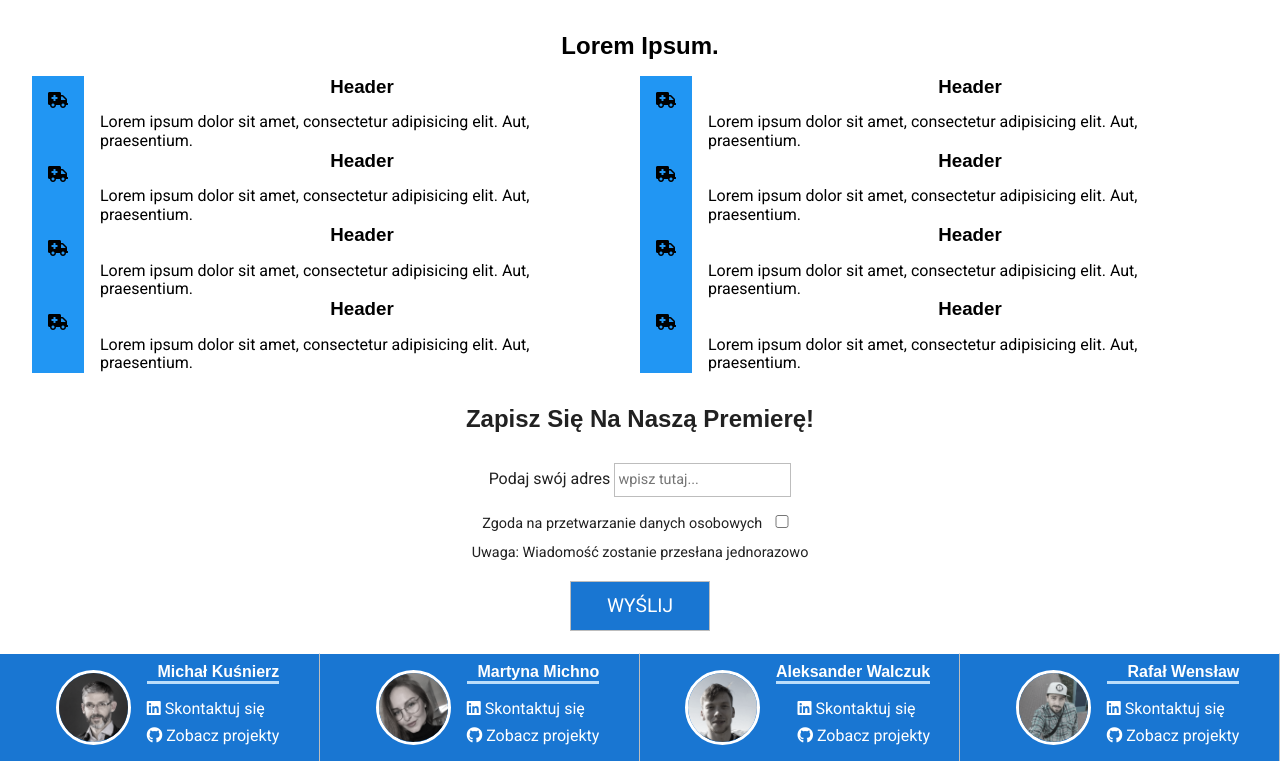
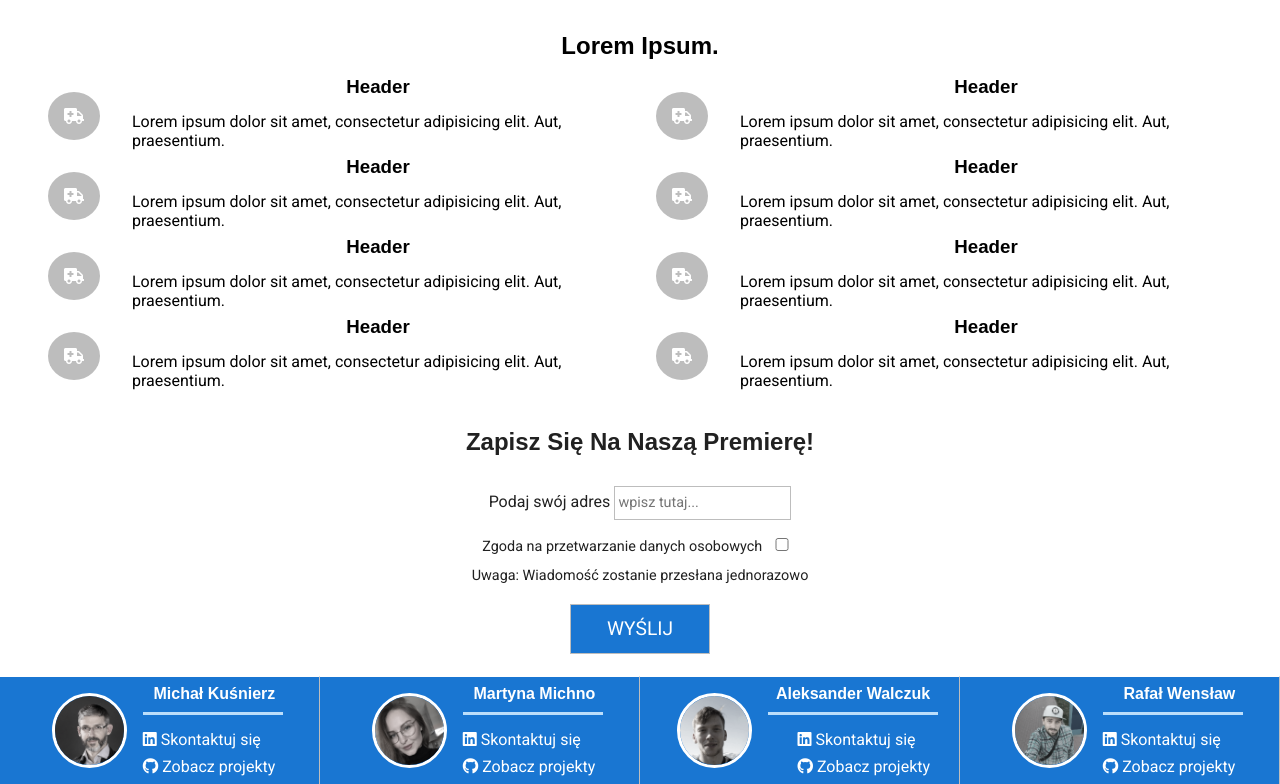
Before and after one commit to infoshareacademy/jfdd13-dreamteam, a plain HTML site: page index.html in a window 1280 px wide. Shown: the part 800-1584 px from the top of the page. Before the commit the page ends 1561 px from the top, so only its background shows below. Drawn offline with nearby package versions, Linux system fonts and the light colour scheme; a web font is replaced by a local one.

Commit message:
round icon bg in functions section, styles from card__info-item are now being applied to card__info-name

```diff
--- a/css/elements.sass
+++ b/css/elements.sass
@@ -10,6 +10,8 @@
     margin: 1rem 0
   &__h3
     margin: 0 0 1rem
+  &__h4
+//footer - authors names
 .btn
   max-width: 240px
   width: 140px
--- a/css/footer.sass
+++ b/css/footer.sass
@@ -30,12 +30,12 @@
       align-items: center
       justify-content: space-around
       //width: 100%
-    &-item
-      padding: 0 0 .5rem
-      align-self: flex-end
-      text-decoration: none
-      color: $primary-color-text
-      cursor: pointer
+    //&-item
+    //  padding: 0 0 .5rem
+    //  align-self: flex-end
+    //  text-decoration: none
+    //  color: $primary-color-text
+    //  cursor: pointer
     //vertical-align: text-top
     &:visited
       color: #fff
@@ -44,17 +44,24 @@
       border-bottom: 3px solid $primary-color-light
       text-align: right
       width: 100%
+      padding: 0 .5rem .5rem
+      text-decoration: none
+      color: $primary-color-text
     &-links
       align-self: flex-end
     &__link
       &-icon > i
         font-size: 1.5rem
-  &__link-item
-    text-decoration: none
-    color: #fff
-    &:visited
+  &__link
+    &-container
+      &:last-child
+        padding: .5rem .5rem 0 0
+    &-item
       text-decoration: none
       color: #fff
+      &:visited
+        text-decoration: none
+        color: #fff
 
 
 @media all and (min-width: 1366px)
@@ -63,13 +70,7 @@
     &__img
       &-container
         padding: 1rem
-      &-item
-        //max-width: 100%
-      //line deleted smaller imgs in footer are better
     &__info
-      &-item
-        align-self: flex-start
-      //  this align self is being overwritten by following class
       &-name
         font-size: 1.5rem
         padding: 1rem 0
@@ -81,8 +82,6 @@
         align-self: flex-end
         text-decoration: none
         color: $primary-color-text
-        cursor: pointer
-        //vertical-align: text-top
         &:visited
           color: #fff
 @media all and  (max-width: 1000px)
--- a/css/functions.sass
+++ b/css/functions.sass
@@ -12,7 +12,17 @@
       flex-direction: row
   &__icon
     padding: 1rem
-    background: $primary-color
+    display: flex
+    justify-content: center
+    align-items: center
+    color: #fff
+
+    & > i
+      background: $divider-color
+      font-size: 1rem
+      padding: 1rem
+      border-radius: 50%
+
 .heading__paragraph
   &-container
     color: #000
```
Also changed, not shown: css/main.css.
